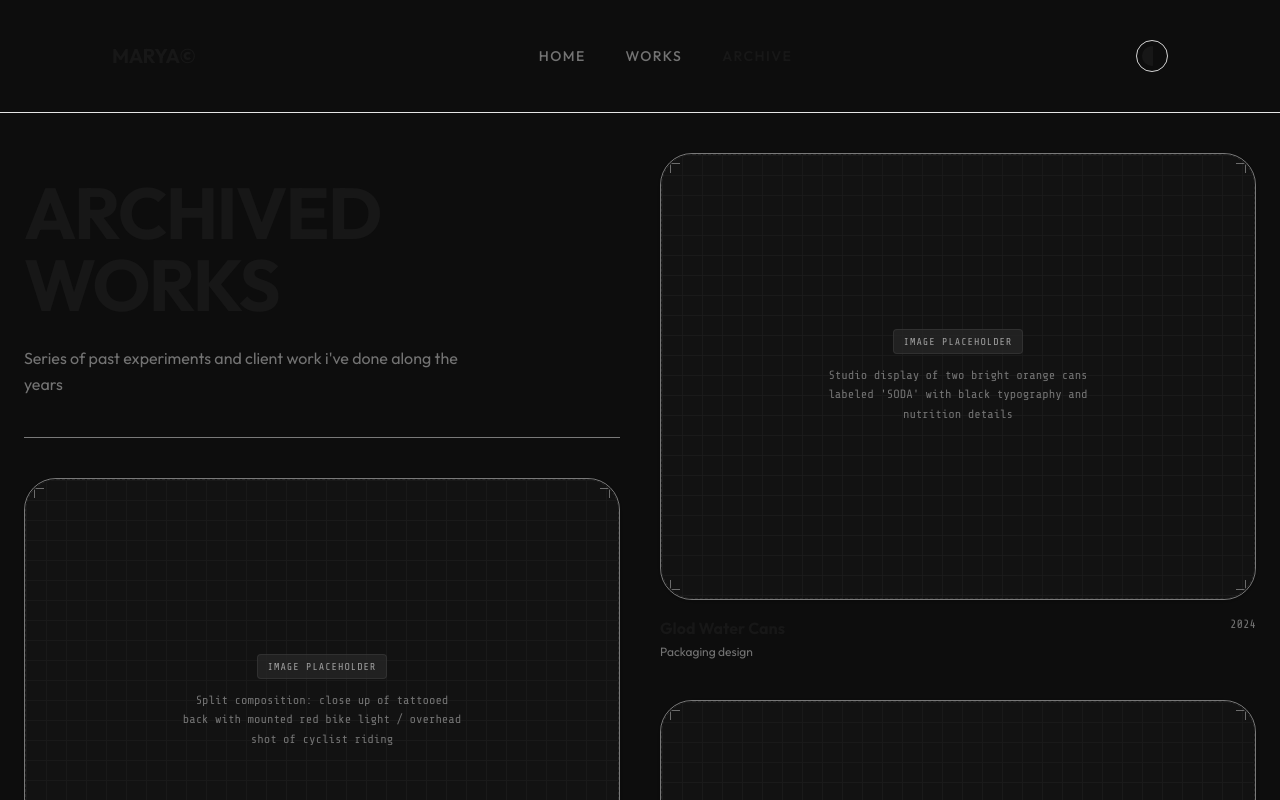
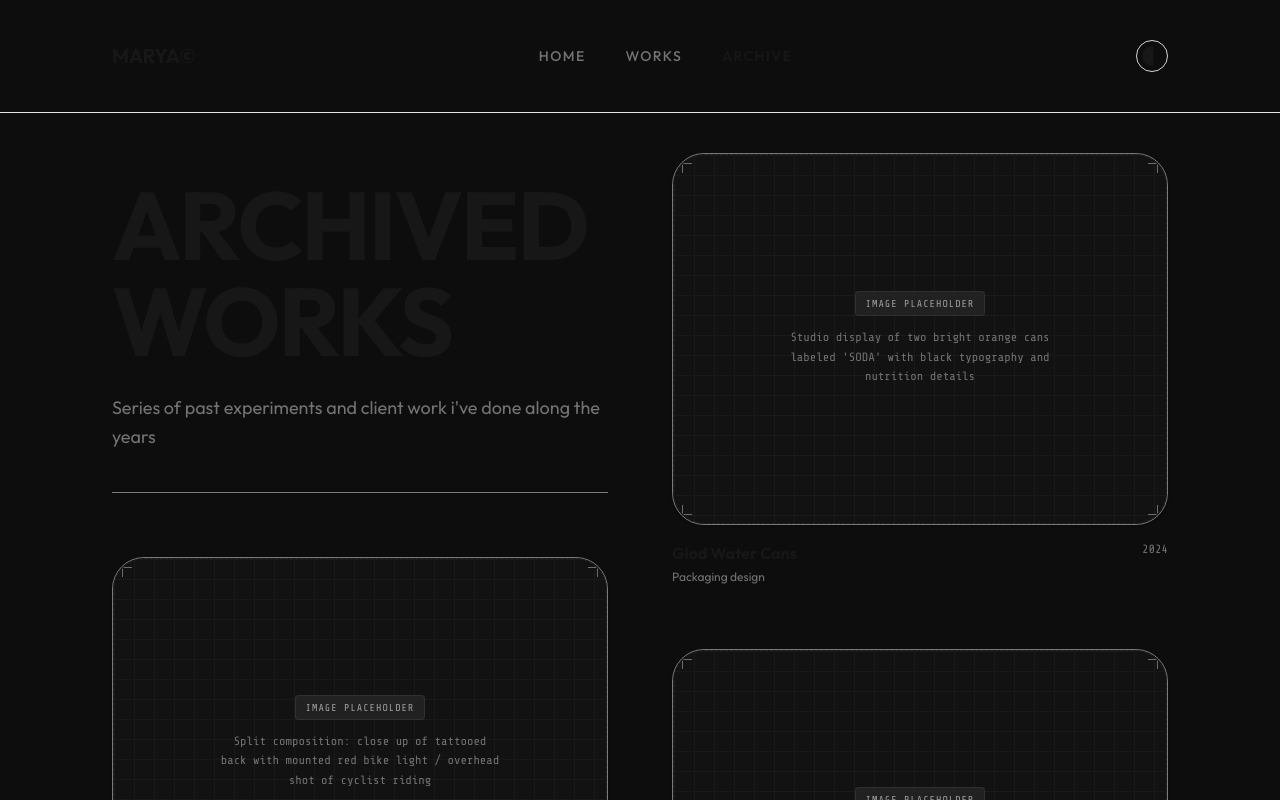
Before and after one commit to AyShakya/Portfolio-AyushShakya, a React (Vite) app: page /archive in a window 1280 px wide. Shown: the top 800 px of the page. Built offline with nearby package versions, Linux system fonts and the light colour scheme.

Commit message:
layout(archive): expand grid columns and spacing to span full-screen width

```diff
--- a/src/pages/Archive.jsx
+++ b/src/pages/Archive.jsx
@@ -32,20 +32,20 @@ export default function Archive() {
   );
 
   return (
-    <div className="w-full max-w-7xl mx-auto px-6 py-10 text-left transition-colors duration-300">
+    <div className="w-full px-6 sm:px-12 md:px-16 lg:px-20 xl:px-28 2xl:px-36 py-10 text-left transition-colors duration-300">
 
       {/* Responsive layout: Stacks on mobile, split columns on desktop */}
-      <div className="grid grid-cols-1 lg:grid-cols-2 gap-10">
+      <div className="grid grid-cols-1 lg:grid-cols-2 gap-10 xl:gap-16 2xl:gap-20">
 
         {/* Left Column on Desktop */}
-        <div className="flex flex-col gap-10">
+        <div className="flex flex-col gap-10 xl:gap-16 2xl:gap-20">
 
           {/* Header block (pinned to top of Left Column) */}
           <div className="pb-10 border-b border-neutral-200/50 dark:border-neutral-900 pt-6">
-            <h1 className="text-5xl md:text-7xl font-bold tracking-tight text-neutral-900 dark:text-neutral-100 uppercase mb-4 leading-none">
+            <h1 className="text-5xl md:text-7xl xl:text-8xl 2xl:text-9xl font-bold tracking-tight text-neutral-900 dark:text-neutral-100 uppercase mb-4 leading-none">
               Archived works
             </h1>
-            <p className="text-sm md:text-base leading-relaxed text-neutral-500 font-sans max-w-md mt-6">
+            <p className="text-sm md:text-base xl:text-lg leading-relaxed text-neutral-500 font-sans max-w-md xl:max-w-xl mt-6">
               Series of past experiments and client work i've done along the years
             </p>
           </div>
@@ -74,7 +74,7 @@ export default function Archive() {
         </div>
 
         {/* Right Column on Desktop */}
-        <div className="flex flex-col gap-10">
+        <div className="flex flex-col gap-10 xl:gap-16 2xl:gap-20">
 
           {/* Right Column Archive Cards (First item Glod Water aligns with Header block) */}
           {rightColItems.map((item, idx) => (
```
